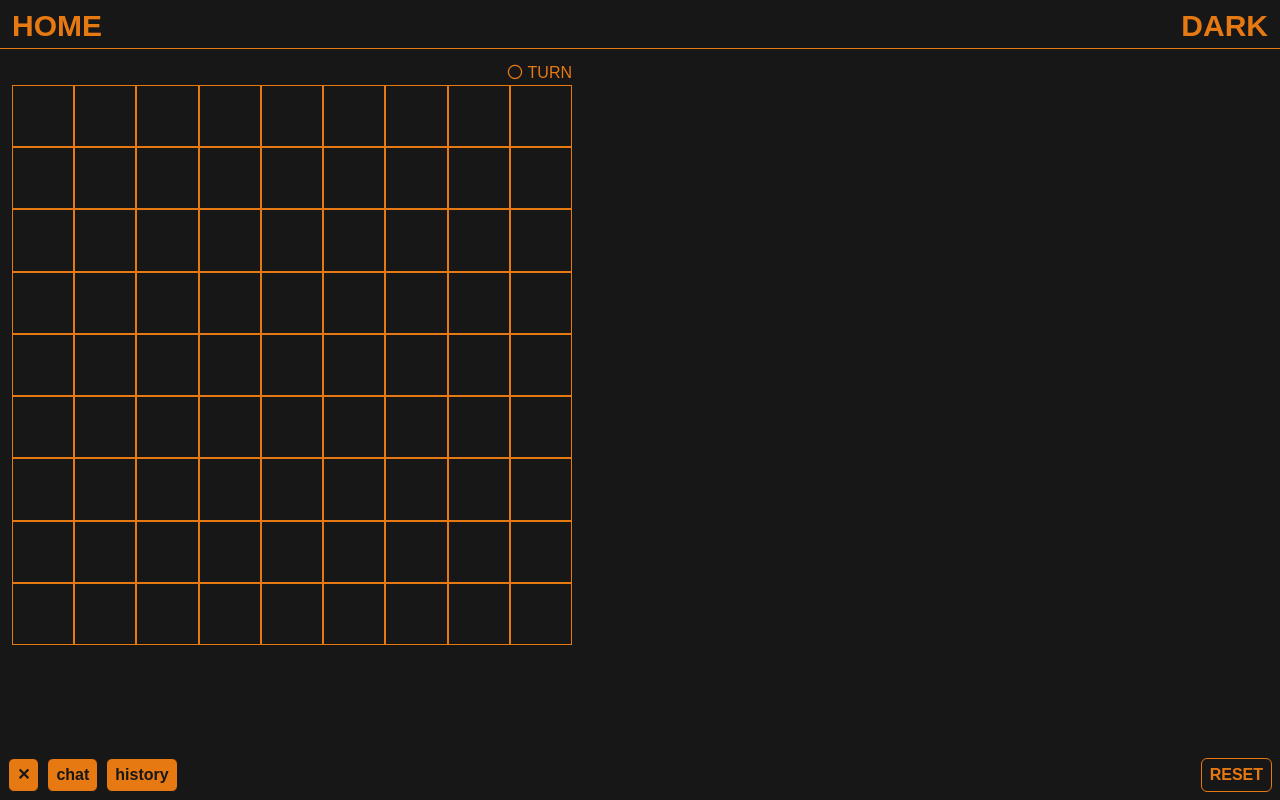
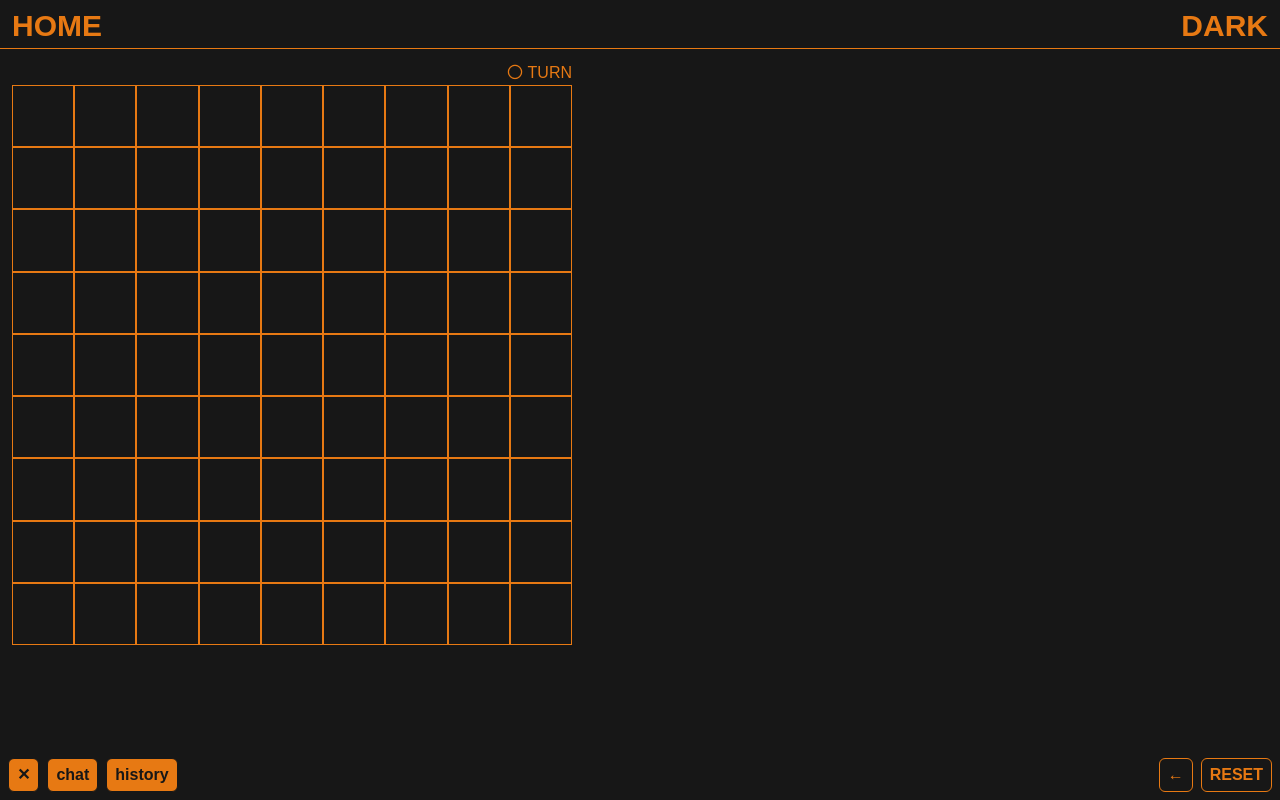
Before and after one commit to FujitaKohei04/tic_tac_toe_plus, a Next.js app: page / in a window 1280 px wide. Built offline with nearby package versions, Linux system fonts and the light colour scheme.

Commit message:
add : redo button

```diff
--- a/src/app/page.tsx
+++ b/src/app/page.tsx
@@ -166,7 +166,11 @@ export default function Game() {
                   onClick={() => handleBottomTabSwitcher(2)}
                 >history</button>
               </div>
-              <div>
+              <div className="flex flex-raw gap-2">
+                <button
+                  onClick={() => handlePlay(moveCount-1)}
+                  className="commonButton"
+                >←</button>
                 <button
                   onClick={reset}
                   className="commonButton"
```
